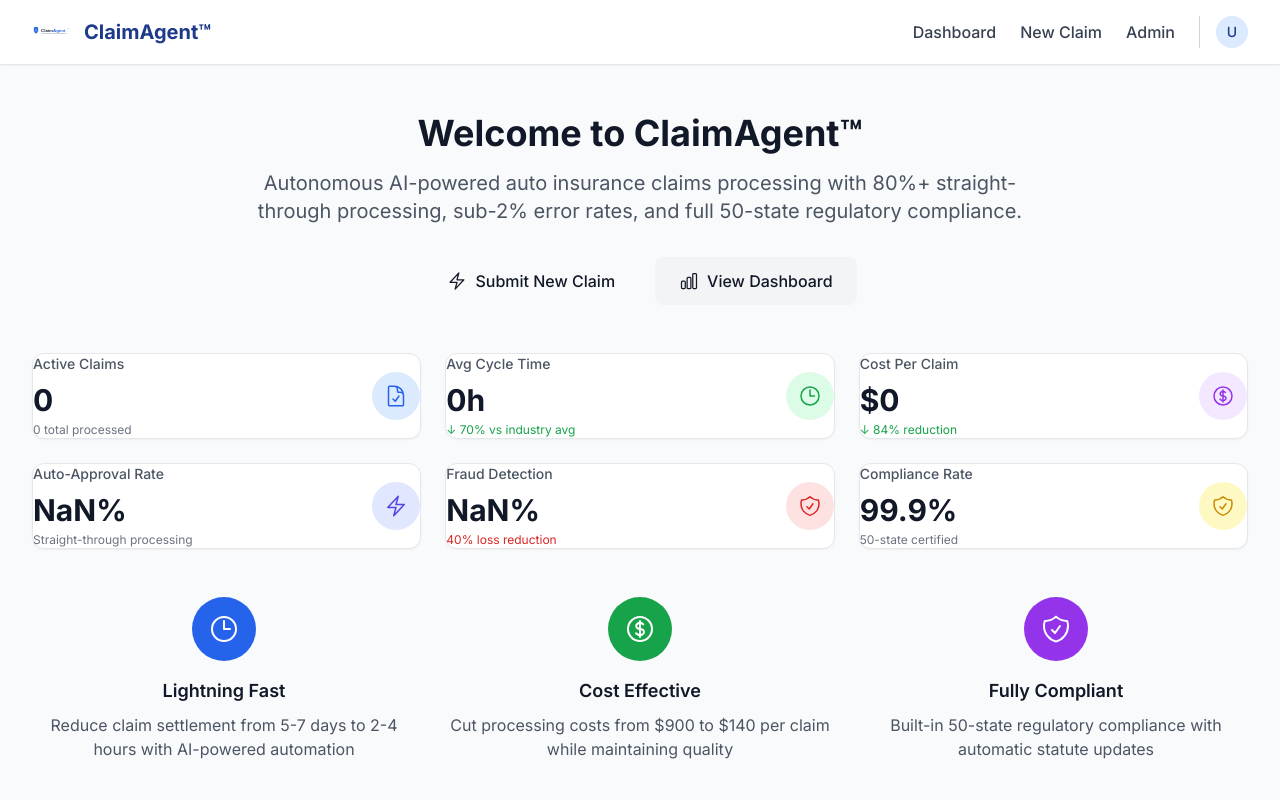
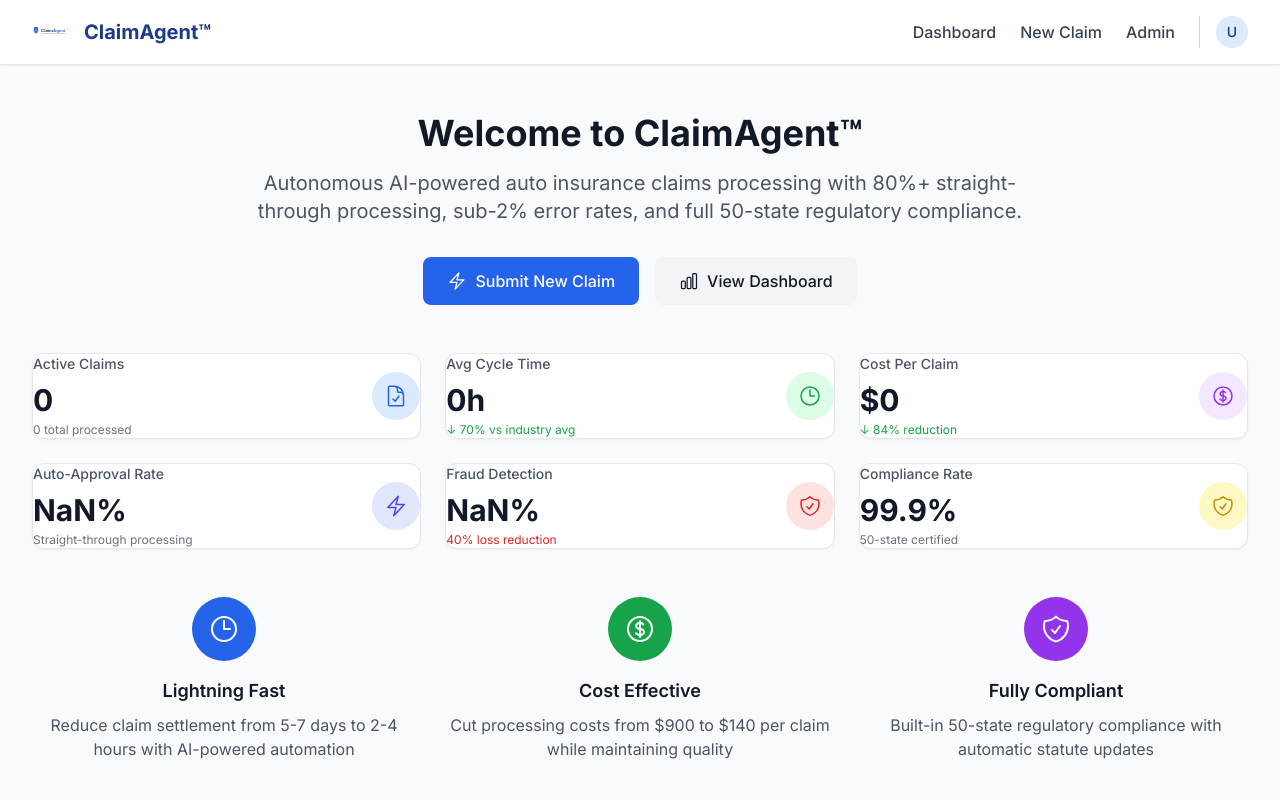
Before and after one commit to bonapart3/claimagent, a Next.js app: page / in a window 1280 px wide. Shown: the top 800 px of the page. Built offline with nearby package versions, Linux system fonts and the light colour scheme.

Commit message:
Fix Button variant: change 'primary' to 'default'

```diff
--- a/src/app/page.tsx
+++ b/src/app/page.tsx
@@ -76,7 +76,7 @@ export default function HomePage() {
 
                 {/* CTA Buttons */}
                 <div className="mt-8 flex justify-center space-x-4">
-                    <Button onClick={handleNewClaim} size="lg" variant="primary">
+                    <Button onClick={handleNewClaim} size="lg" variant="default">
                         <BoltIcon className="h-5 w-5 mr-2" />
                         Submit New Claim
                     </Button>
```
